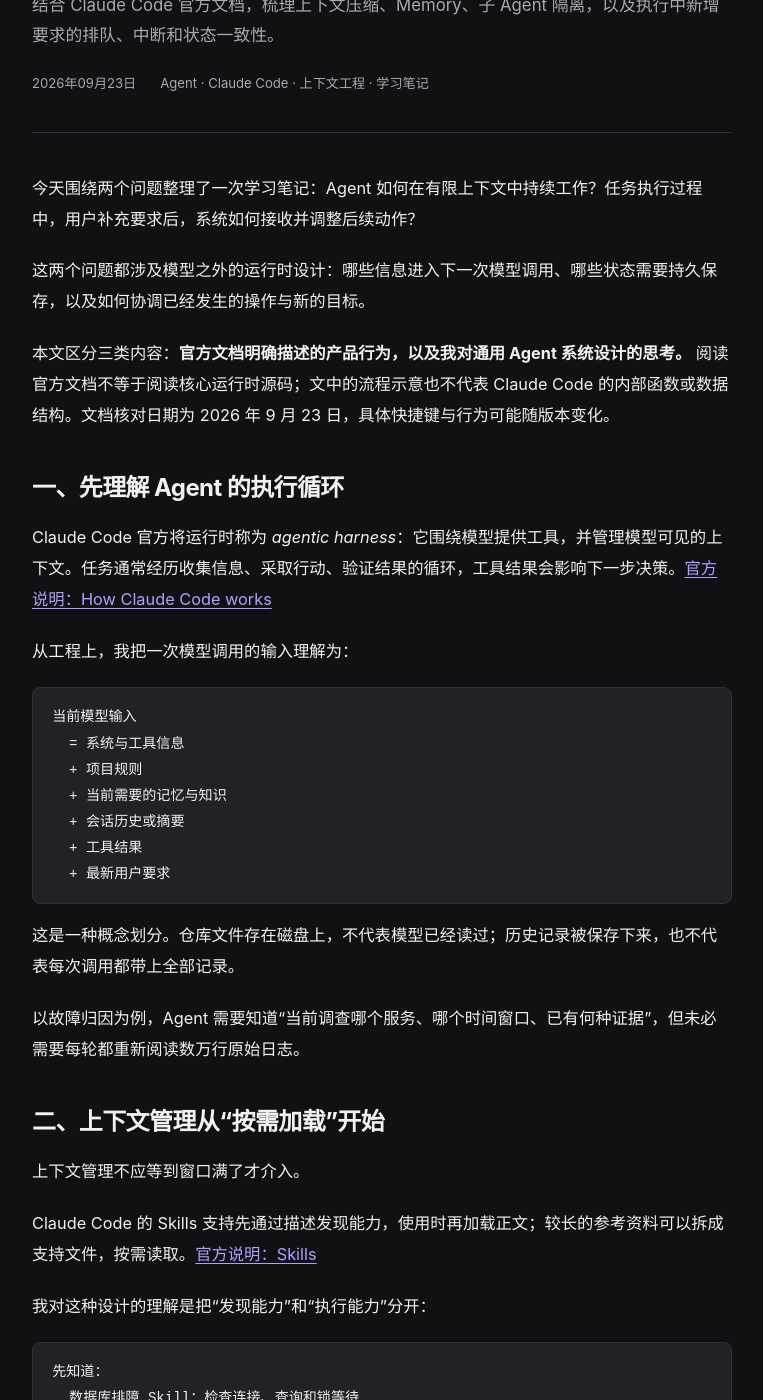
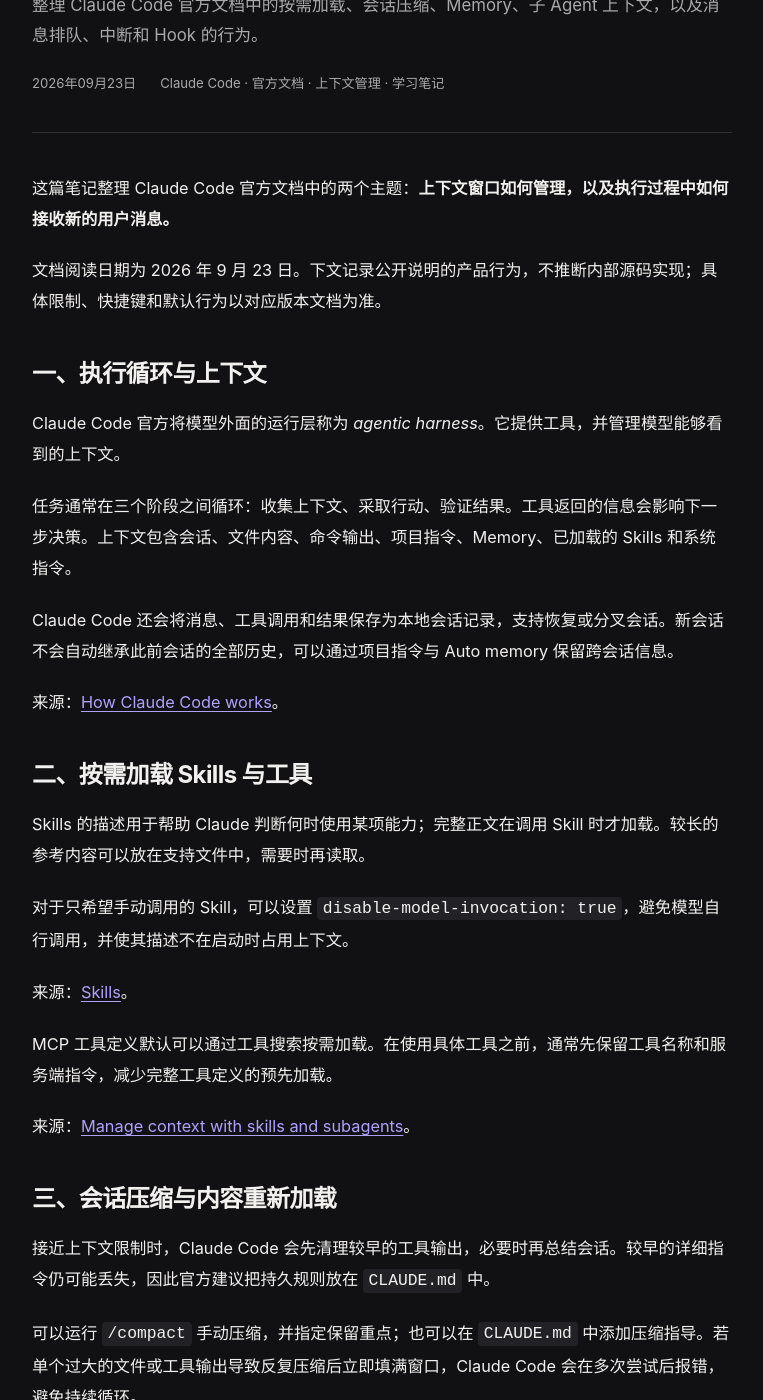
Before and after one commit to hawthornhwb/hawthornhwb.github.io, a Jekyll site: the page built from _posts/2026-09-23-agent-context-and-steering.md, in a window 1280 px wide and 1400 px high, scrolled down 369 px. Shown: the whole window, without its empty margins (258-1021 px from the left). Built offline with Jekyll 4.4.1, drawn with Linux system fonts in a browser that asks for light colours; some of the changed text lies outside the part shown.

Commit message:
docs: focus Claude Code notes on official documentation
Signed-off-by: Codex <codex@openai.com>

````diff
--- a/_posts/2026-09-23-agent-context-and-steering.md
+++ b/_posts/2026-09-23-agent-context-and-steering.md
@@ -1,212 +1,160 @@
 ---
 layout: post
-title: "Agent 学习总结：Claude Code 的上下文管理与运行中指令处理"
+title: "Claude Code 官方文档学习笔记：上下文管理与运行中消息处理"
 date: 2026-09-23 00:00:00 +0800
-description: "结合 Claude Code 官方文档，梳理上下文压缩、Memory、子 Agent 隔离，以及执行中新增要求的排队、中断和状态一致性。"
+description: "整理 Claude Code 官方文档中的按需加载、会话压缩、Memory、子 Agent 上下文，以及消息排队、中断和 Hook 的行为。"
 categories: [技术]
-tags: [Agent, Claude Code, 上下文工程, 学习笔记]
+tags: [Claude Code, 官方文档, 上下文管理, 学习笔记]
 permalink: /2026/09/23/agent-context-and-steering/
 ---
 
-今天围绕两个问题整理了一次学习笔记：Agent 如何在有限上下文中持续工作？任务执行过程中，用户补充要求后，系统如何接收并调整后续动作？
+这篇笔记整理 Claude Code 官方文档中的两个主题：**上下文窗口如何管理，以及执行过程中如何接收新的用户消息。**
 
-这两个问题都涉及模型之外的运行时设计：哪些信息进入下一次模型调用、哪些状态需要持久保存，以及如何协调已经发生的操作与新的目标。
+文档阅读日期为 2026 年 9 月 23 日。下文记录公开说明的产品行为，不推断内部源码实现；具体限制、快捷键和默认行为以对应版本文档为准。
 
-本文区分三类内容：**官方文档明确描述的产品行为，以及我对通用 Agent 系统设计的思考。** 阅读官方文档不等于阅读核心运行时源码；文中的流程示意也不代表 Claude Code 的内部函数或数据结构。文档核对日期为 2026 年 9 月 23 日，具体快捷键与行为可能随版本变化。
+## 一、执行循环与上下文
 
-## 一、先理解 Agent 的执行循环
+Claude Code 官方将模型外面的运行层称为 *agentic harness*。它提供工具，并管理模型能够看到的上下文。
 
-Claude Code 官方将运行时称为 *agentic harness*：它围绕模型提供工具，并管理模型可见的上下文。任务通常经历收集信息、采取行动、验证结果的循环，工具结果会影响下一步决策。[官方说明：How Claude Code works](https://code.claude.com/docs/en/how-claude-code-works)
+任务通常在三个阶段之间循环：收集上下文、采取行动、验证结果。工具返回的信息会影响下一步决策。上下文包含会话、文件内容、命令输出、项目指令、Memory、已加载的 Skills 和系统指令。
 
-从工程上，我把一次模型调用的输入理解为：
+Claude Code 还会将消息、工具调用和结果保存为本地会话记录，支持恢复或分叉会话。新会话不会自动继承此前会话的全部历史，可以通过项目指令与 Auto memory 保留跨会话信息。
 
-```text
-当前模型输入
-  = 系统与工具信息
-  + 项目规则
-  + 当前需要的记忆与知识
-  + 会话历史或摘要
-  + 工具结果
-  + 最新用户要求
-```
+来源：[How Claude Code works](https://code.claude.com/docs/en/how-claude-code-works)。
 
-这是一种概念划分。仓库文件存在磁盘上，不代表模型已经读过；历史记录被保存下来，也不代表每次调用都带上全部记录。
+## 二、按需加载 Skills 与工具
 
-以故障归因为例，Agent 需要知道“当前调查哪个服务、哪个时间窗口、已有何种证据”，但未必需要每轮都重新阅读数万行原始日志。
+Skills 的描述用于帮助 Claude 判断何时使用某项能力；完整正文在调用 Skill 时才加载。较长的参考内容可以放在支持文件中，需要时再读取。
 
-## 二、上下文管理从“按需加载”开始
+对于只希望手动调用的 Skill，可以设置 `disable-model-invocation: true`，避免模型自行调用，并使其描述不在启动时占用上下文。
 
-上下文管理不应等到窗口满了才介入。
+来源：[Skills](https://code.claude.com/docs/en/skills)。
 
-Claude Code 的 Skills 支持先通过描述发现能力，使用时再加载正文；较长的参考资料可以拆成支持文件，按需读取。[官方说明：Skills](https://code.claude.com/docs/en/skills)
+MCP 工具定义默认可以通过工具搜索按需加载。在使用具体工具之前，通常先保留工具名称和服务端指令，减少完整工具定义的预先加载。
 
-我对这种设计的理解是把“发现能力”和“执行能力”分开：
+来源：[Manage context with skills and subagents](https://code.claude.com/docs/en/how-claude-code-works#manage-context-with-skills-and-subagents)。
 
-```text
-先知道：
-  数据库排障 Skill：检查连接、查询和锁等待
+## 三、会话压缩与内容重新加载
 
-确定需要后，再读取：
-  详细排查步骤
-  查询示例
-  验证方法
-```
+接近上下文限制时，Claude Code 会先清理较早的工具输出，必要时再总结会话。较早的详细指令仍可能丢失，因此官方建议把持久规则放在 `CLAUDE.md` 中。
 
-这样既减少输入量，也减少无关知识对当前判断的干扰。对自己的运维 Agent，可以先提供排障知识目录，再根据实际问题读取对应步骤。
+可以运行 `/compact` 手动压缩，并指定保留重点；也可以在 `CLAUDE.md` 中添加压缩指导。若单个过大的文件或工具输出导致反复压缩后立即填满窗口，Claude Code 会在多次尝试后报错，避免持续循环。
 
-## 三、压缩会话后，如何继续工作？
+来源：[When context fills up](https://code.claude.com/docs/en/how-claude-code-works#when-context-fills-up)。
 
-官方说明，接近上下文限制时，Claude Code 会先清理较早的工具输出，必要时再总结会话；也支持通过 `/compact` 指定压缩重点。早期细节仍可能丢失，因此持久规则不应只存在聊天记录里。[官方说明：When context fills up](https://code.claude.com/docs/en/how-claude-code-works#when-context-fills-up)
+压缩后的处理依内容来源而不同：
 
-我的理解是：摘要最重要的用途，是保留继续任务所需的状态。
-
-下面是一个运维调查摘要的设计示例，并非 Claude Code 固定使用的模板：
-
-```text
-目标：定位 checkout 服务发布后错误率升高的原因
-范围：production，指定故障时间窗口
-约束：只读调查
-已确认：异常集中在新版本实例
-尚未确认：配置变更是否导致依赖连接失败
-证据：日志与指标的来源、查询条件和结果引用
-已完成：检查 Pod 状态与发布记录
-下一步：核对新旧版本配置及对应错误日志
-```
-
-特别需要保留“尚未确认”的部分。压缩如果把假设变成事实，后续调查会沿着错误方向推进。
-
-### 压缩之外，还有信息重新加载
-
-根据官方文档，压缩后的处理依内容来源而不同：
-
-| 内容 | 后续处理 |
+| 内容 | 压缩后的行为 |
 | --- | --- |
 | 系统提示与输出风格 | 继续生效 |
-| 根目录项目指令、无路径限制的规则 | 从磁盘重新注入 |
-| Auto memory、计划 | 重新注入 |
-| 路径规则、子目录指令 | 读取相关文件时重新加载 |
-| 已调用 Skill 的正文 | 在预算限制内重新注入 |
-| 部分近期文件 | 重新读取，过大时保留引用 |
+| 根目录 `CLAUDE.md` 与无路径限制的规则 | 从磁盘重新注入 |
+| Auto memory 与计划文件 | 重新注入 |
+| Git 状态 | 重新读取 |
+| 路径规则与子目录 `CLAUDE.md` | 读取相关文件时重新加载 |
+| 已调用 Skill 正文 | 在预算限制内重新注入 |
+| 部分近期文件 | 重新读取，过大时保留路径引用 |
+| 后台命令与后台子 Agent | 继续运行，并保留运行提醒 |
+| 先前 Hook 添加的上下文 | 随会话一起总结 |
 
-后台任务还可以继续运行，压缩本身不会把所有执行状态清空。[官方说明：What survives compaction](https://code.claude.com/docs/en/context-window#what-survives-compaction)
+来源：[What survives compaction](https://code.claude.com/docs/en/context-window#what-survives-compaction)。
 
-这让我更明确地认识到：**上下文摘要、文件状态和任务状态应当分开管理。** 摘要告诉模型如何继续；需要核对细节时，还应能回到原始文件和证据。
+## 四、项目指令与 Auto memory
 
-## 四、Memory、缓存和子 Agent 各自解决什么问题？
+官方将 `CLAUDE.md` 与 Auto memory 分开说明：
 
-### Memory 保存可复用信息
+| 类型 | 维护者 | 主要内容 |
+| --- | --- | --- |
+| `CLAUDE.md` | 用户 | 项目约定、工作流程和指令 |
+| Auto memory | Claude | 偏好、纠正、经验与项目相关信息 |
 
-官方区分了用户维护的 `CLAUDE.md` 和 Claude 自动维护的 Memory。前者主要表达项目规则，后者记录经验、偏好和纠正；Memory 使用索引与主题文件组织内容，启动时只加载有限部分。[官方说明：Memory](https://code.claude.com/docs/en/memory)
+Auto memory 使用 `MEMORY.md` 作为索引，并把详细内容保存到主题文件。按当前文档，启动时读取索引的前 200 行或前 25KB，以先达到的限制为准；详细主题文件在需要时读取。
 
-我用下面的表格区分几种状态：
+Auto memory 保存在本机，同一 Git 仓库的 worktree 和子目录共享对应记忆目录，不会自动跨机器或云环境同步。
 
-| 内容 | 回答的问题 |
+`CLAUDE.md` 属于提供给模型的上下文，而不是强制执行的配置。官方建议保持指令具体、简洁、结构清楚。
+
+来源：[How Claude remembers your project](https://code.claude.com/docs/en/memory)。
+
+## 五、子 Agent 的上下文隔离
+
+官方区分普通子 Agent 与 fork：
+
+| 类型 | 初始上下文 |
 | --- | --- |
-| 项目规则 | 在这里应当怎样工作？ |
-| 长期 Memory | 有什么经验可以复用？ |
-| 会话摘要 | 当前任务推进到哪里？ |
-| 原始证据 | 判断依据在哪里，能否再次核验？ |
-| 执行状态 | 哪些动作完成、失败或仍在运行？ |
+| 非 fork 子 Agent | 从独立上下文开始，接收委派任务及自身配置 |
+| Fork | 继承创建时的父会话上下文 |
 
-### 子 Agent 提供上下文隔离
+非 fork 子 Agent 不会自动看到主会话之前读过的文件、调用过的 Skills 和全部历史。Fork 则从父会话的副本开始。
 
-官方文档区分非 fork 子 Agent 与 fork：前者从独立上下文和委派消息开始，后者继承创建时的父会话。因此不能笼统地说所有子 Agent 都共享主会话，或都完全不继承历史。[官方说明：Subagents](https://code.claude.com/docs/en/sub-agents#what-loads-at-startup)
+子 Agent 后续的工具调用与大量读取保留在自己的上下文中，完成后向主会话返回结果摘要。因此，“是否继承创建时的上下文”和“后续是否使用独立上下文”是两个需要分别理解的行为。
 
-对运维场景，我会考虑把范围明确的大量日志分析放在局部上下文中，向主任务返回发现、证据引用和未解决问题。代价是需要做好任务交接：局部目标、时间范围和关键约束不能省略。
+来源：[Subagents — What loads at startup](https://code.claude.com/docs/en/sub-agents#what-loads-at-startup)。
 
-### Prompt Cache 不会扩大上下文窗口
+## 六、Prompt caching 与压缩的区别
 
-Claude Code 的缓存利用稳定的请求前缀，官方文档说明它会尽量将稳定内容放在前面、变化的对话放在后面。[官方说明：Prompt caching](https://code.claude.com/docs/en/prompt-caching)
+Prompt caching 通过复用相同请求前缀，降低重复输入的处理成本与延迟。Claude Code 会尽量将稳定内容放在请求前部，将持续变化的会话放在后部。
 
-它与摘要的用途不同：
+官方文档描述的内容顺序包括：
 
-- 缓存减少重复输入的计算成本。
-- 压缩减少当前输入规模。
-- Memory 保存可复用信息。
-- 按需读取控制哪些细节进入当前任务。
+1. 系统提示和工具定义。
+2. 项目上下文，例如 `CLAUDE.md`、Auto memory 和无路径限制的规则。
+3. 用户消息、模型回答与工具结果。
 
-因此，“缓存命中率高”不能替代“上下文占用受到控制”。
+前缀发生变化时，其后的缓存匹配会受到影响。缓存与上下文压缩用途不同：缓存复用计算，压缩改变当前携带的会话内容。缓存命中不等于上下文窗口被扩大。
 
-## 五、执行中的新增消息，什么时候交给模型？
+来源：[How Claude Code uses prompt caching](https://code.claude.com/docs/en/prompt-caching)。
 
-一个用户任务可以包含多次模型请求和工具执行。“同一回合里继续处理新要求”，不必意味着修改正在进行中的那次模型计算。
+## 七、执行中的消息排队与中断
 
-当前官方交互文档说明：工作中按 Enter 提交的普通消息先排队；若当时正在执行工具，会在这些调用结束后交给模型，可在同一回合内处理。回合结束仍有排队消息时，会按顺序发送。命令和 Shell 命令通常等待回合结束，部分命令例外。[官方说明：消息排队](https://code.claude.com/docs/en/interactive-mode#queue-messages-while-claude-works)
+工作中输入普通消息并按 Enter，Claude Code 会先将其排队，而不是直接中断当前回合。
 
-概念上的流程是：
+消息的交付时机取决于内容与执行状态：
 
-```text
-已有工具调用开始
-    ↓
-用户补充：“只检查 checkout 服务”
-    ↓
-消息进入队列
-    ↓
-已有工具调用结束
-    ↓
-后续模型调用获得工具结果与新要求
-    ↓
-重新决定下一步
-```
+| 情况 | 官方描述的行为 |
+| --- | --- |
+| 工具调用期间提交普通消息 | 当前这些工具调用结束后交给模型，可以在同一回合处理 |
+| 回合结束时仍有排队消息 | 按提交顺序自动发送 |
+| 排队的命令或 Shell 命令 | 通常等回合结束，再依次执行；部分命令例外 |
+| 按 `Esc` | 中断当前执行；已排队消息随后处理 |
+| 按 `Ctrl+Enter` | 中断并立即发送排队消息，草稿也随之排队 |
 
-这提示我需要区分三个状态：
+`Ctrl+Enter` 的上述行为要求 v2.1.275 或更新版本，并取决于终端按键支持；文档也提供 `Ctrl+X Ctrl+S` 作为替代。Shell 模式的行为存在例外，应以交互文档为准。
 
-1. 用户消息已被系统接收。
-2. 消息已进入模型可见的输入。
-3. 后续操作已按新要求调整。
+来源：[Queue messages while Claude works](https://code.claude.com/docs/en/interactive-mode#queue-messages-while-claude-works)。
 
-队列显示消息，不代表当前操作已经受到它的约束。
+这些说明确认了消息的交付时机，但没有给出普通消息队列的完整源码结构，不能据此断言它一定修改某个 system prompt 或使用某种固定内部封装。
 
-## 六、立即中断与已经发生的副作用
+## 八、UserPromptSubmit Hook 与 Checkpoint
 
-Claude Code 支持显式中断；较新版本也支持通过 `Ctrl+Enter` 立即发送排队消息，具体行为取决于版本和终端。[官方说明：Interactive mode](https://code.claude.com/docs/en/interactive-mode)
+### UserPromptSubmit Hook
 
-但“停止继续执行”和“撤销之前的动作”需要分别处理。
+`UserPromptSubmit` 在用户提交提示、Claude 处理它之前运行，可以校验提示、阻止提示或补充上下文。
 
-假设一个工具已经发出外部请求，随后用户取消任务。即使本地停止等待，也不能据此认定远端没有执行成功。同样，已经修改的文件不会因为新增一句“先别改”就自动恢复。
+Hook 可以通过纯文本输出或 JSON 中的 `additionalContext` 添加内容；使用 `decision: "block"` 可以阻止提示进入处理。Hook 添加上下文与普通用户消息排队是不同的机制。
 
-Claude Code 的 Checkpoint 也有范围限制：官方明确指出，通过 Bash 命令产生的文件修改不受同样的回退追踪覆盖。[官方说明：Checkpointing limitations](https://code.claude.com/docs/en/checkpointing#limitations)
+来源：[Hooks — UserPromptSubmit](https://code.claude.com/docs/en/hooks#userpromptsubmit)。
 
-对系统设计而言，我会把取消拆成三个问题：是否停止新动作、如何处置在途操作、是否需要恢复已经完成的变更。
+### Checkpoint 的范围
 
-## 七、“注入新指令”具体意味着什么？
+Checkpoint 用于恢复受支持的文件编辑，并支持通过 rewind 回到此前状态。它不是 Git 的替代品，也不能覆盖所有修改。
 
-在公开行为的范围内，可以把“注入”理解为：运行时把新要求纳入后续模型可见的上下文，使模型能结合当前状态重新决策。
+官方明确指出，通过 Bash 命令产生的文件修改不受同样的追踪，例如命令执行的删除、移动和复制。停止执行与恢复文件是不同操作，不能把中断理解为自动回滚。
 
-仅凭文档，不能断言普通排队消息一定修改 system prompt，或者被包装成某个固定内部标签。
+来源：[Checkpointing](https://code.claude.com/docs/en/checkpointing#limitations)。
 
-此外，Claude Code 提供 `UserPromptSubmit` Hook，可以在模型处理提示前校验、阻止提示或增加上下文。`additionalContext` 是官方提供的扩展能力，但它和普通消息排队并不是同一机制。[官方说明：UserPromptSubmit](https://code.claude.com/docs/en/hooks#userpromptsubmit)
+## 九、阅读时需要区分的概念
 
-一个运维 Agent 可以据此借鉴：用户提供业务目标，可信运行时补充租户、允许访问的集群和资源范围。身份与权限应由服务端验证，不能依靠自然语言里的自我声明。
+| 概念 | 主要用途 |
+| --- | --- |
+| 当前上下文 | 本次模型调用能够使用的信息 |
+| 会话压缩 | 减少当前携带的历史内容 |
+| Auto memory | 保存可跨会话复用的信息 |
+| Prompt caching | 复用重复前缀的计算 |
+| 子 Agent 上下文 | 隔离子任务的后续处理过程 |
+| 消息排队 | 控制新增消息何时交给模型 |
+| 中断 | 停止当前执行 |
+| Checkpoint | 恢复支持范围内的文件状态 |
 
-## 八、对自己的 Agent，我会怎样处理需求变化？
+查阅实际会话时，可以使用 `/context` 查看上下文占用，使用 `/memory` 检查记忆与指令文件，使用 `/compact` 指定压缩重点。官方也支持用 `/autocompact` 配置提前压缩，并在切换无关任务时使用 `/clear`。
 
-以下是设计思考，不是 Claude Code 已公开的内部实现。
-
-首先区分新消息的用途：
-
-| 类型 | 处理目标 |
-| --- | --- |
-| 补充事实 | 增加调查线索 |
-| 修改范围 | 更新后续查询条件 |
-| 更换目标 | 调整计划，保留仍有效的结果 |
-| 取消任务 | 停止派发，核对在途状态 |
-| 临时提问 | 回答后判断是否继续原任务 |
-
-例如，原任务是“调查整个集群的重启问题”，新要求改为“只看 production 中的 checkout，最近 30 分钟”。
-
-我会更新有效任务范围，给派发任务附加上下文版本；旧结果保留原始查询条件，返回后检查是否仍然适用。对于已经运行的子任务，需要明确更新或取消，不能假设它自动读到了主会话的新消息。
-
-关键约束也不能只依赖摘要记忆。如果用户限定“只读调查”，运行时应在工具执行前持续检查权限；模型即使遗漏了这句话，也不能因此获得写入权限。
-
-## 九、今天的收获与后续实验
-
-今天最值得带走的判断是：长任务能否可靠继续，取决于“当前需要的信息是否可见、原始证据是否可追溯、任务状态是否一致”。上下文压缩和用户消息排队，都需要放在完整的执行循环中理解。
-
-阅读文档时，我也需要坚持区分产品行为与内部实现：可以依据文档说明消息的交付时机，但不能据此推断具体队列结构；可以讨论摘要、持久信息重载和子 Agent 隔离，但不能把这些理解包装成未曾有过的源码阅读经历。
-
-后续我想做三个小实验：
-
-1. 在长任务中保留一条关键约束，检查多次压缩后是否仍然有效。
-2. 在耗时工具执行期间修改任务范围，观察后续调用是否立即采用新范围。
-3. 在工具返回、任务状态保存等边界注入失败，检查恢复时是否重复执行或误用旧结果。
+来源：[Explore the context window](https://code.claude.com/docs/en/context-window)。
````
